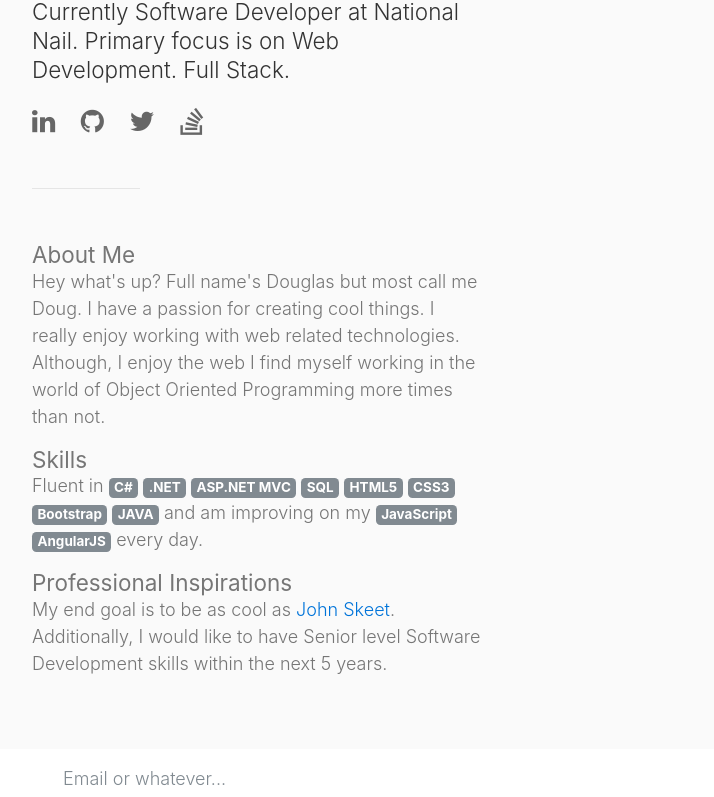
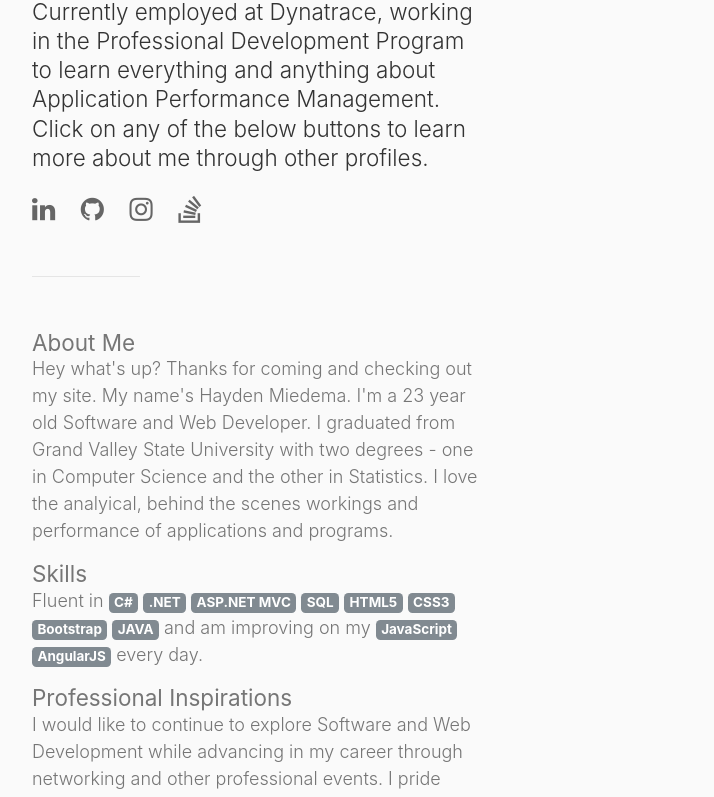
Before and after one commit to hmiedema9/angularSite, a website: page public/index.html in a window 1280 px wide. Shown: the part 107-904 px from the top of the page, without its empty margins (22-736 px from the left). Drawn offline with Linux system fonts and the light colour scheme.

Commit message:
update to files for new info

```diff
--- a/public/index.html
+++ b/public/index.html
@@ -2,7 +2,7 @@
 <html lang="en">
 
 <head>
-    <title>@drm</title>
+    <title href="https://github.com/hmiedema9">@hmiedema9</title>
     <meta charset="UTF-8">
     <meta name="viewport" content="width=device-width, initial-scale=1">
     <meta name="viewport" content="width=device-width, initial-scale=1">
@@ -24,21 +24,23 @@
     Contact
   </a>
 </nav>
-    <div class="">
+    <div class="https://github.com/hmiedema9">
         <div class="masthead">
             <h1>
-                <a href="#/">
-                    <span>@</span>drm
+                <a href="">
+                    <span>@</span>hmiedema9
                 </a>
             </h1>
             <p class="lead">
-                Currently Software Developer at National Nail. Primary focus is on Web Development. Full Stack.
+              Currently employed at Dynatrace, working in the Professional Development Program to learn
+              everything and anything about Application Performance Management. Click on any of the below
+              buttons to learn more about me through other profiles.
             </p>
             <div class="links">
-                <a href="" class="fa fa-linkedin m-r-1"></a>
-                <a href="https://github.com/MrMon3y" class="fa fa-github m-r-1"></a>
-                <a href="" class="fa fa-twitter m-r-1"></a>
-                <a href="" class="fa fa-stack-overflow m-r-1"></a>
+                <a href="https://www.linkedin.com/in/hayden-miedema-aba14511a?trk=hp-identity-photo" class="fa fa-linkedin m-r-1"></a>
+                <a href="https://github.com/hmiedema9" class="fa fa-github m-r-1"></a>
+                <a href="https://instagram.com/hmiedema99" class="fa fa-instagram m-r-1"></a>
+                <a href="http://stackoverflow.com/users/3288652/hmiedema9" class="fa fa-stack-overflow m-r-1"></a>
             </div>
 
         </div>
@@ -50,7 +52,7 @@
 
     <footer class="footer m-t-3">
         <div class="container">
-            <a href="mailto:webmaster@example.com"> <span class="text-muted">Email or whatever...</span></a>
+            <a href="mailto:haydenmiedema@gmail.com"> <span class="text-muted">Click here to email me!</span></a>
         </div>
     </footer>
 
--- a/public/partials/about.html
+++ b/public/partials/about.html
@@ -1,10 +1,10 @@
 <div class="masthead m-t-3">
 <h3>About Me</h3>
 <p>
-    Hey what's up? Full name's Douglas but most call me Doug. I have a passion
-    for creating cool things. I really enjoy working with web related technologies.
-    Although, I enjoy the web I find myself working in the world of Object Oriented Programming
-    more times than not.
+    Hey what's up? Thanks for coming and checking out my site. My name's Hayden Miedema.
+    I'm a 23 year old Software and Web Developer. I graduated from Grand Valley State University
+    with two degrees - one in Computer Science and the other in Statistics. I love the analyical,
+    behind the scenes workings and performance of applications and programs.
 </p>
 </div>
 
@@ -30,7 +30,8 @@
 <div class="masthead">
 <h3>Professional Inspirations</h3>
 <p>
-    My end goal is to be as cool as <a href="http://stackoverflow.com/users/22656/jon-skeet">John Skeet</a>. Additionally, I would like to have Senior level Software Development skills within the next
-    5 years.
+    I would like to continue to explore Software and Web Development while advancing
+    in my career through networking and other professional events. I pride myself on being able
+    to bridge the gap between software and business.
 </p>
 </div>
```
